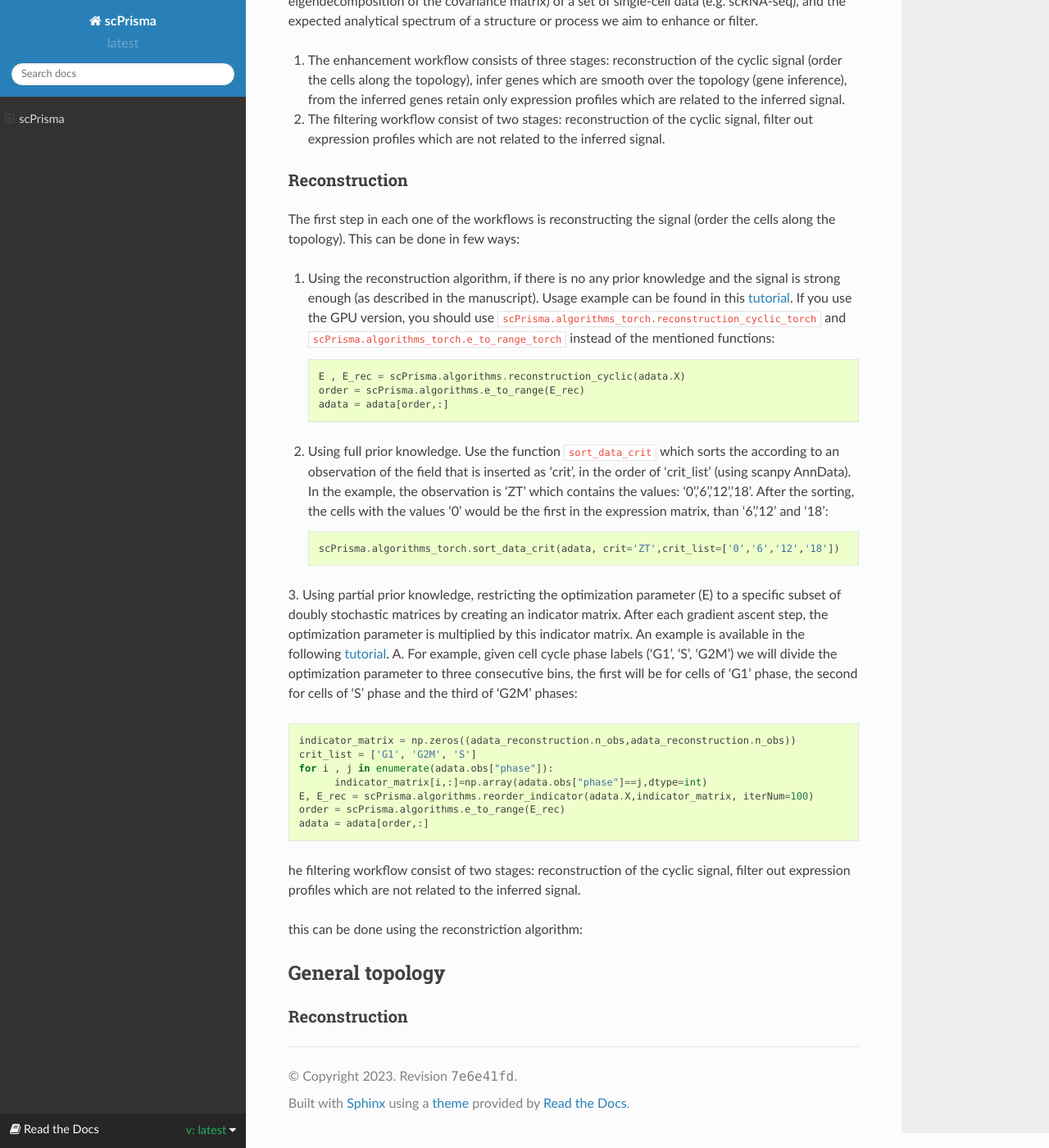
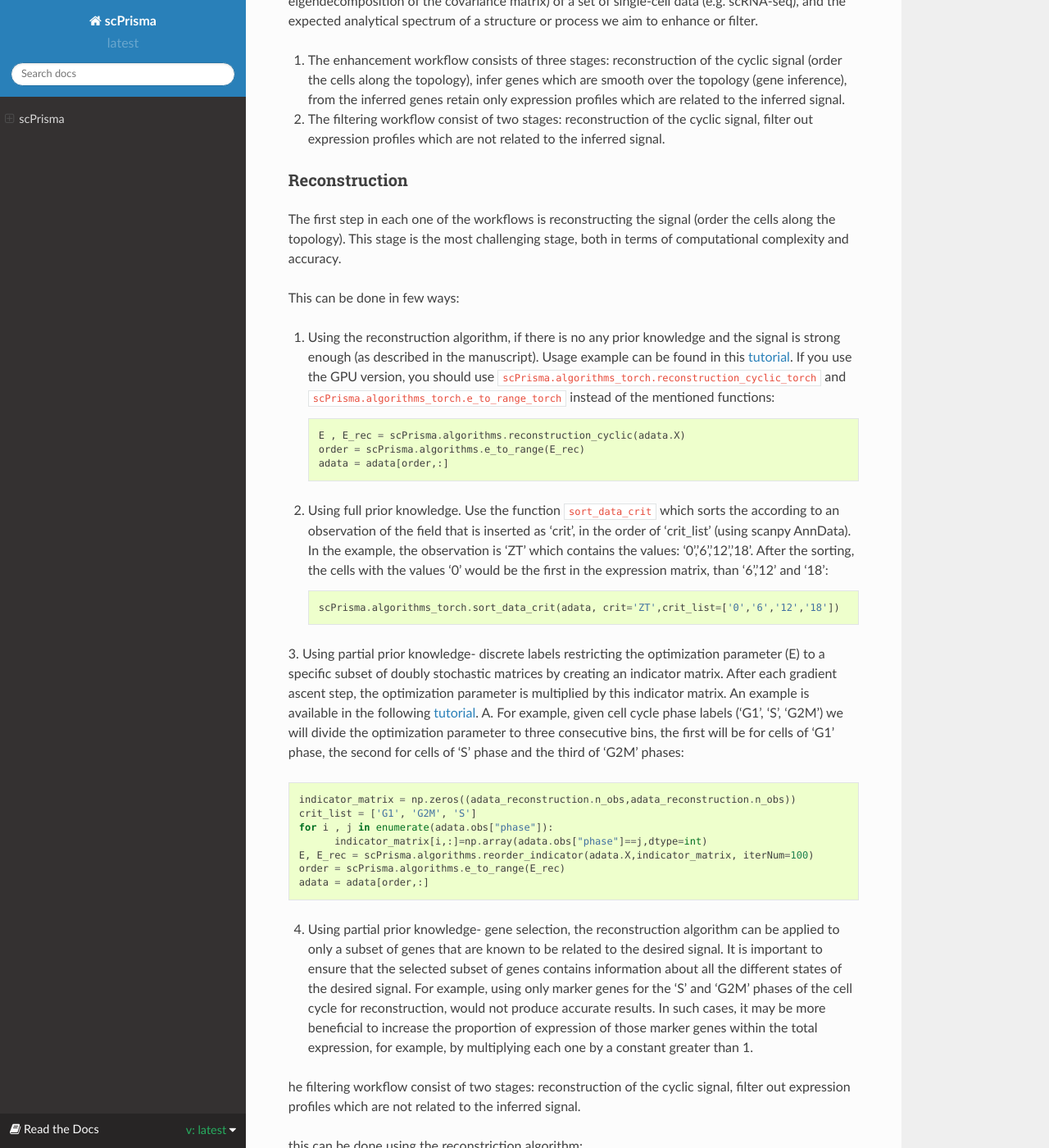
Before and after one commit to nitzanlab/scPrisma, a Sphinx documentation site: the page built from docs/index.rst, in a window 1280 px wide and 1400 px high, scrolled down 2030 px. Shown: the whole window at 82% size. Built offline with Sphinx 7.4.7 and the Read the Docs theme 2.0.0, drawn with Linux system fonts in a browser that asks for light colours; pages that are not in the unit, such as notebooks, are missing from menus.

Commit message:
Update index.rst

```diff
--- a/docs/index.rst
+++ b/docs/index.rst
@@ -58,7 +58,8 @@ The core of scPrisma utilizes spectral template matching between the spectrum (t
 
 Reconstruction
 ~~~~~~~~~~
-The first step in each one of the workflows is reconstructing the signal (order the cells along the topology).
+The first step in each one of the workflows is reconstructing the signal (order the cells along the topology). This stage is the most challenging stage, both in terms of computational complexity and accuracy.
+
 This can be done in few ways:
 
 1. Using the reconstruction algorithm, if there is no any prior knowledge and the signal is strong enough (as described in the manuscript). Usage example can be found in this `tutorial <https://github.com/nitzanlab/scPrisma/blob/master/tutorials/tutorial_de_novo_reconstruction.ipynb>`_. If you use the GPU version, you should use ``scPrisma.algorithms_torch.reconstruction_cyclic_torch`` and ``scPrisma.algorithms_torch.e_to_range_torch`` instead of the mentioned functions::
@@ -72,7 +73,7 @@ This can be done in few ways:
       scPrisma.algorithms_torch.sort_data_crit(adata, crit='ZT',crit_list=['0','6','12','18'])
 
 
-3. Using partial prior knowledge, restricting the optimization parameter (E) to a specific subset of doubly stochastic matrices by creating an indicator matrix. After each gradient ascent step, the optimization parameter is multiplied by this indicator matrix. An example is available in the following
+3. Using partial prior knowledge- discrete labels restricting the optimization parameter (E) to a specific subset of doubly stochastic matrices by creating an indicator matrix. After each gradient ascent step, the optimization parameter is multiplied by this indicator matrix. An example is available in the following
 `tutorial <https://github.com/nitzanlab/scPrisma/blob/master/tutorials/hematopoietic_progenitors_reconstruction_with_partial_prior_knowledge.ipynb>`_.
 A. For example, given cell cycle phase labels ('G1', 'S', 'G2M') we will divide the optimization parameter to three consecutive bins, the first will be for cells of 'G1' phase, the second for cells of 'S' phase and the third of 'G2M' phases::
 
@@ -84,6 +85,8 @@ A. For example, given cell cycle phase labels ('G1', 'S', 'G2M') we will divide
       order = scPrisma.algorithms.e_to_range(E_rec)
       adata = adata[order,:]
 
+
+4. Using partial prior knowledge- gene selection, the reconstruction algorithm can be applied to only a subset of genes that are known to be related to the desired signal. It is important to ensure that the selected subset of genes contains information about all the different states of the desired signal. For example, using only marker genes for the 'S' and 'G2M' phases of the cell cycle for reconstruction, would not produce accurate results. In such cases, it may be more beneficial to increase the proportion of expression of those marker genes within the total expression, for example, by multiplying each one by a constant greater than 1.
 
 
 
```
